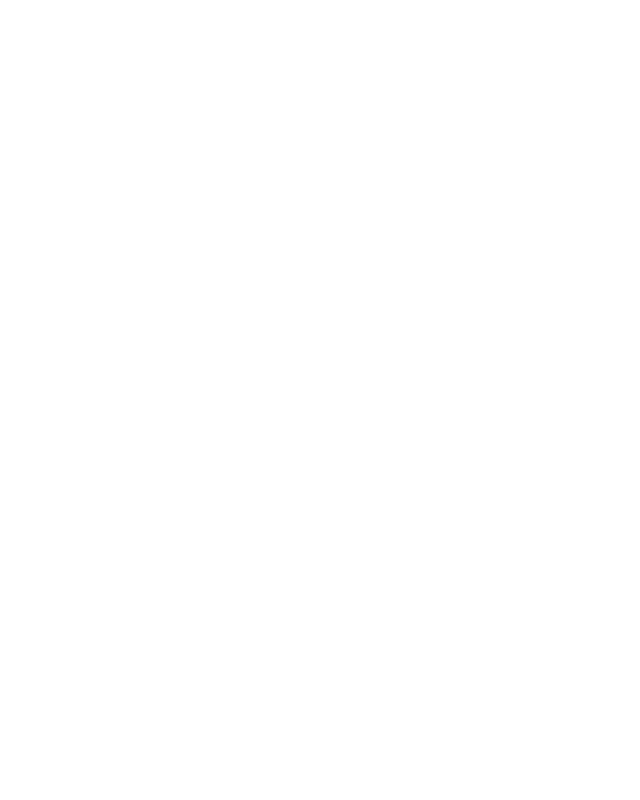
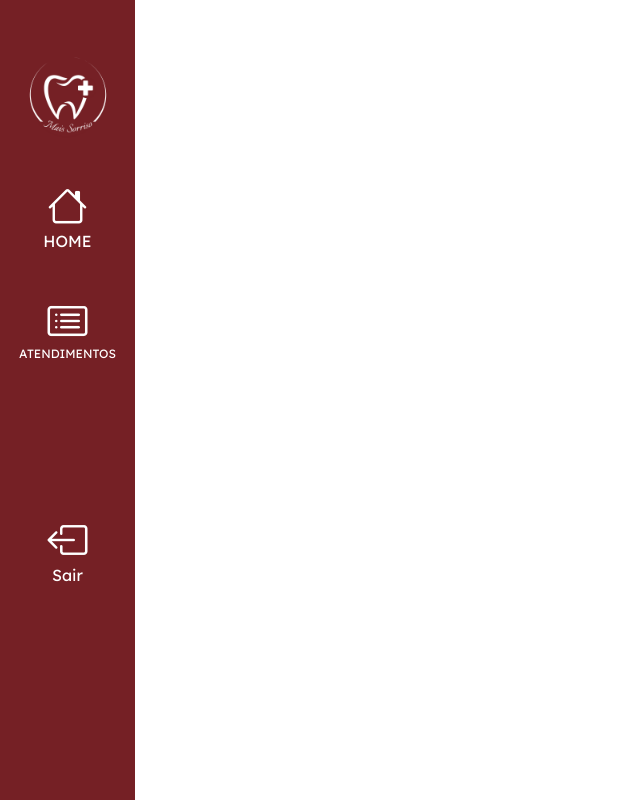
Before and after one commit to helenojose/MaisSorrisoProject, a Vue app: page /prontuario/dentista in a window 1280 px wide. Before the commit this address had no page. Shown: the whole page, without its empty margins (0-640 px from the left). Built offline with nearby package versions, Linux system fonts and the light colour scheme.

Commit message:
Navbar Foi Criada em forma de componente :sparkles:

```diff
--- a/public/index.html
+++ b/public/index.html
@@ -9,6 +9,7 @@
     <link rel="preconnect" href="https://fonts.googleapis.com">
     <link rel="preconnect" href="https://fonts.gstatic.com">
     <link href="https://fonts.googleapis.com/css2?family=Lexend:wght@100..900&display=swap" rel="stylesheet">
+    <link rel="stylesheet" href="https://cdn.jsdelivr.net/npm/bootstrap-icons@1.11.3/font/bootstrap-icons.min.css">
 
   </head>
   <body>
--- /dev/null
+++ b/src/components/SideBarProntuario.vue
@@ -0,0 +1,117 @@
+    <template>
+        <div class="sideBarContainer">
+            <div class="UpSideItems">
+                 <img src="../img/Sidebar/LogoSorriso.png" alt="">
+                 <div class="sideButton">
+                    <i class="bi bi-house"></i>
+                    <span class="sideText">HOME</span>
+                 </div>
+                 <div class="sideButton">
+                    <i class="bi bi-card-list"></i>
+                    <span style="font-size: 12px" class="sideText">ATENDIMENTOS</span>
+                 </div>
+
+            </div>
+            <div class="LogOutButtonContainer">
+                <i class="bi bi-box-arrow-left"></i>
+                <span style="color: white;">Sair</span>
+            </div>
+        </div>
+    </template>
+
+  <script>
+  export default {
+    name: 'SideBar',
+    data() {
+      return {
+
+      };
+    },
+    props: {
+
+    },
+    methods: {
+
+    }
+  };
+  </script>
+
+  <style scoped>
+    .html, body {
+        margin: 0px;
+        padding: 0px;
+        height: 100%;
+    }
+
+    .sideBarContainer{
+        width: 135px;
+        height: 100vh;
+        background-color: #752025;
+        position: fixed;
+    }
+    .UpSideItems{
+        display: flex;
+        flex-direction: column;
+        align-items: center
+    }
+    .UpSideItems img{
+        margin-top: 50px;
+        width: 100px;
+    }
+    .sideButton{
+        display: flex;
+        justify-content: center;
+        align-items: center;
+        height: 92px;
+        width: 100%;
+        margin-top: 20px;
+        flex-direction: column;
+        cursor: pointer;
+    }
+    .LogOutButtonContainer{
+        display: flex;
+        justify-content: center;
+        align-items: center;
+        height: 92px;
+        width: 100%;
+        margin-top: 130px;
+        flex-direction: column;
+        cursor: pointer;
+    }
+    .sideText{
+        color: white;
+    }
+    .bi{
+        font-size: 40px;
+        color: white;
+    }
+    .sideButton:hover{
+        .bi{
+            color: #752025;
+            font-size: 50px;
+        }
+        .sideText{
+            color: #752025;
+        }
+        animation: fadeIn 0.3s ease-in forwards;
+    }
+
+
+
+
+
+
+
+
+
+
+
+    @keyframes fadeIn {
+        0%{
+            background-color: #752025;
+        }
+        100%{
+            background-color: white;
+        }
+    }
+  </style>
--- a/src/router/index.js
+++ b/src/router/index.js
@@ -4,6 +4,7 @@
 import LoginRecepcionista from '../views/Recepcionista/LoginRecepcionista.vue';
 import HomeDentista from '../views/Dentista/HomeDentista.vue';
 import HomeRecepcionista from '../views/Recepcionista/HomeRecepcionista.vue';
+import ProntuarioDentista from '../views/Dentista/ProntuarioDentista.vue';
 
 const routes = [
   { path: '/Cadastro', name: 'Cadastro', component: CadastroUsuario },
@@ -11,7 +12,8 @@
   { path: '/login/recepcionista', name: 'LoginRecepcionista', component: LoginRecepcionista },
   { path: '/home/dentista', name: 'HomeDentista', component: HomeDentista },
   { path: '/home/recepcionista', name: 'HomeRecepcionista', component: HomeRecepcionista },
-  { path: '/', redirect: '/Cadastro' }
+  { path: '/', redirect: '/Cadastro' } ,
+  {path: '/prontuario/dentista', name: 'ProntuarioDentista', component: ProntuarioDentista},
 ];
 
 const router = createRouter({
--- /dev/null
+++ b/src/views/Dentista/ProntuarioDentista.vue
@@ -0,0 +1,32 @@
+<template>
+    <SideBar/>
+
+</template>
+
+ <script>
+    import SideBar from '../../components/SideBarProntuario.vue';
+
+    export default {
+        name:"ProntuarioDentista",
+    data() {
+        return {
+
+        };
+    },
+    methods: {
+
+    },
+    components: {
+        SideBar
+    },
+    created() {
+
+    }
+    };
+ </script>
+
+
+
+<style lang="scss">
+
+</style>
```
Also changed, not shown: src/img/Sidebar/LogoSorriso.png (added), src/img/Sidebar/home_app_logo.png (added).
